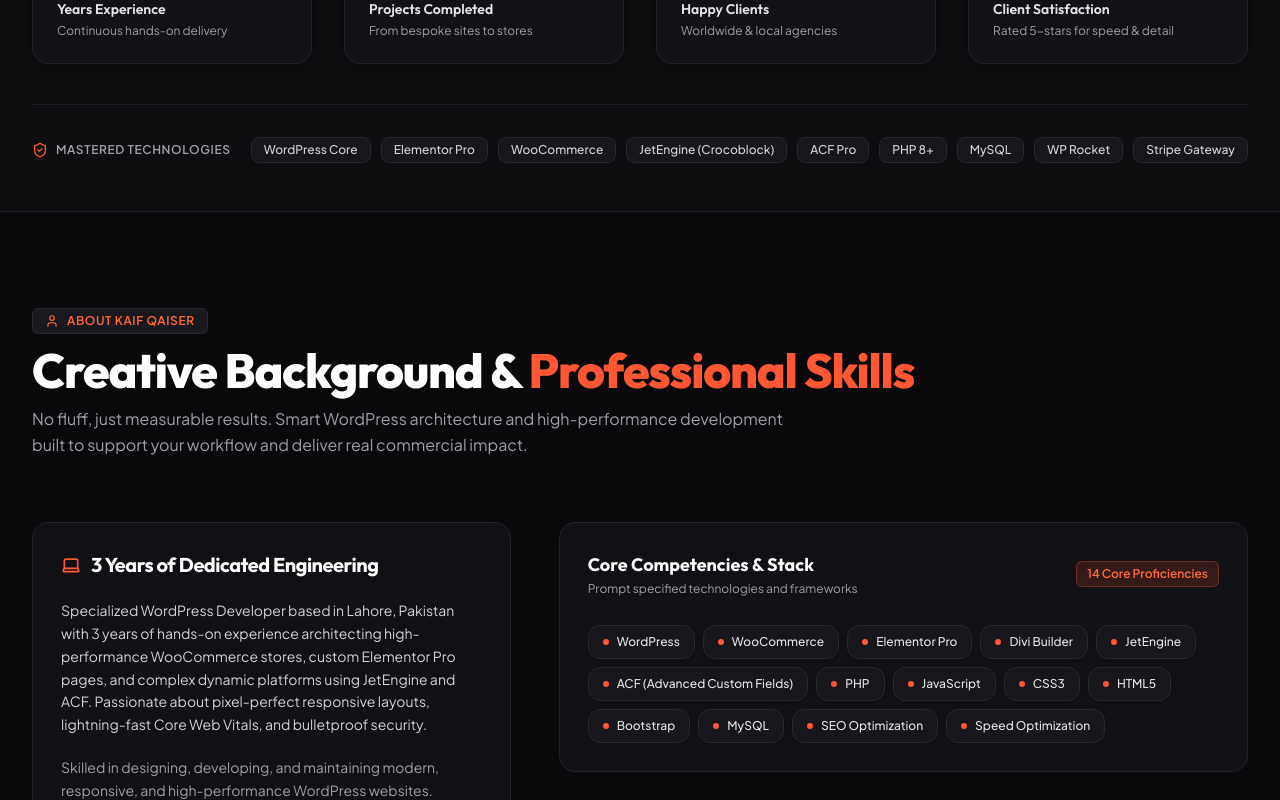
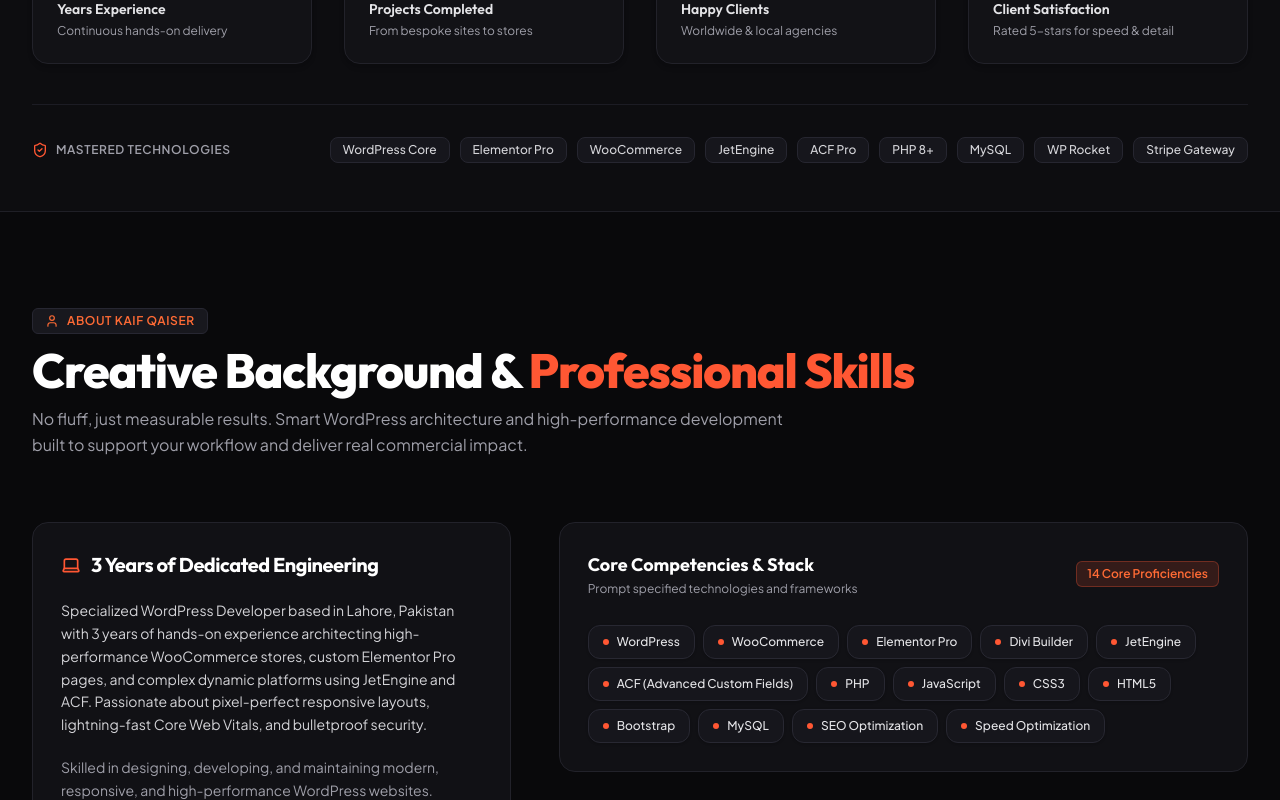
Before and after one commit to Kaif804/Kaif-Portfolio, a React (Vite) app: page / in a window 1280 px wide. Shown: the part 940-1740 px from the top of the page. Built offline with nearby package versions, Linux system fonts and the light colour scheme; no server answers.

Commit message:
refactor: simplify tech stack terminology
Remove redundant "Crocoblock" branding to streamline skill listings and project descriptions across the portfolio.

```diff
--- a/src/components/Footer.tsx
+++ b/src/components/Footer.tsx
@@ -31,7 +31,7 @@
             </div>
 
             <p className="text-zinc-400 text-xs leading-relaxed max-w-sm">
-              Professional WordPress & WooCommerce Developer with 3 years of experience based in Lahore, Pakistan. Specializing in Elementor Pro, Crocoblock JetEngine, ACF, and Google Core Web Vitals speed optimization.
+              Professional WordPress & WooCommerce Developer with 3 years of experience based in Lahore, Pakistan. Specializing in Elementor Pro, JetEngine, ACF, and Google Core Web Vitals speed optimization.
             </p>
 
             <div className="flex items-center gap-3 pt-2">
--- a/src/components/Hero.tsx
+++ b/src/components/Hero.tsx
@@ -162,7 +162,7 @@
                 </div>
               </div>
 
-              {/* Floating Badge 2: Bottom Right - Crocoblock & JetEngine */}
+              {/* Floating Badge 2: Bottom Right - JetEngine & ACF */}
               <div className="absolute -bottom-4 -right-4 sm:-right-6 px-3.5 py-2 rounded-xl bg-[#141419]/95 border border-[#2c2c36] shadow-xl backdrop-blur-md flex items-center gap-2.5">
                 <div className="w-7 h-7 rounded-lg bg-[#ff5733]/20 flex items-center justify-center text-[#ff5733]">
                   <Code2 className="w-4 h-4" />
--- a/src/components/StatsBar.tsx
+++ b/src/components/StatsBar.tsx
@@ -9,7 +9,7 @@
     'WordPress Core',
     'Elementor Pro',
     'WooCommerce',
-    'JetEngine (Crocoblock)',
+    'JetEngine',
     'ACF Pro',
     'PHP 8+',
     'MySQL',
--- a/src/data/portfolioData.ts
+++ b/src/data/portfolioData.ts
@@ -143,7 +143,7 @@
       'Faceted real-time search & filters with JetSmartFilters',
       'User dashboard, front-end submission forms, and relations'
     ],
-    techStack: ['JetEngine', 'ACF Pro', 'Crocoblock', 'Custom Queries']
+    techStack: ['JetEngine', 'ACF Pro', 'Custom Post Types', 'Custom Queries']
   },
   {
     id: 'speed-optimization',
@@ -252,9 +252,9 @@
     category: 'dynamic',
     categoryLabel: 'Dynamic Directory',
     subtitle: 'Real Estate & Rental Portal with JetEngine & ACF',
-    description: 'Dynamic property listing portal built with Crocoblock JetEngine and ACF Pro. Includes custom post types for properties, agent profiles, interactive map filtering, and automated inquiry distribution.',
+    description: 'Dynamic property listing portal built with JetEngine and ACF Pro. Includes custom post types for properties, agent profiles, interactive map filtering, and automated inquiry distribution.',
     image: realestateImg,
-    tags: ['JetEngine', 'ACF Pro', 'Crocoblock', 'Custom Queries', 'Google Maps API'],
+    tags: ['JetEngine', 'ACF Pro', 'Custom Post Types', 'Custom Queries', 'Google Maps API'],
     liveUrl: 'https://zaxflix.com/',
     featured: true,
     metrics: [
@@ -281,7 +281,7 @@
     current: true,
     highlights: [
       'Develop responsive and high-performance WordPress websites for international and domestic clients.',
-      'Build dynamic, data-driven web solutions leveraging Elementor Pro, Advanced Custom Fields (ACF), and Crocoblock JetEngine.',
+      'Build dynamic, data-driven web solutions leveraging Elementor Pro, Advanced Custom Fields (ACF), and JetEngine.',
       'Customize WordPress themes and plugins from scratch according to strict client technical requirements.',
       'Develop robust WooCommerce stores with end-to-end payment gateway integrations, shipping rules, and tax configurations.',
       'Optimize website speed and Google Core Web Vitals to consistently achieve 90+ performance scores.',
@@ -358,7 +358,7 @@
     name: 'David Reynolds',
     role: 'Product Lead',
     company: 'Digital Horizon US',
-    content: 'We contracted Kaif for a multi-faceted directory project requiring custom JetEngine post relations and ACF fields. His technical grasp of Crocoblock and custom queries is exceptional. Delivered before the deadline with flawless communication.',
+    content: 'We contracted Kaif for a multi-faceted directory project requiring custom JetEngine post relations and ACF fields. His technical grasp of JetEngine and custom queries is exceptional. Delivered before the deadline with flawless communication.',
     rating: 5,
     avatar: 'https://images.unsplash.com/photo-1507003211169-0a1dd7228f2d?auto=format&fit=crop&w=200&q=80',
     projectType: 'JetEngine & ACF Portal'
```
